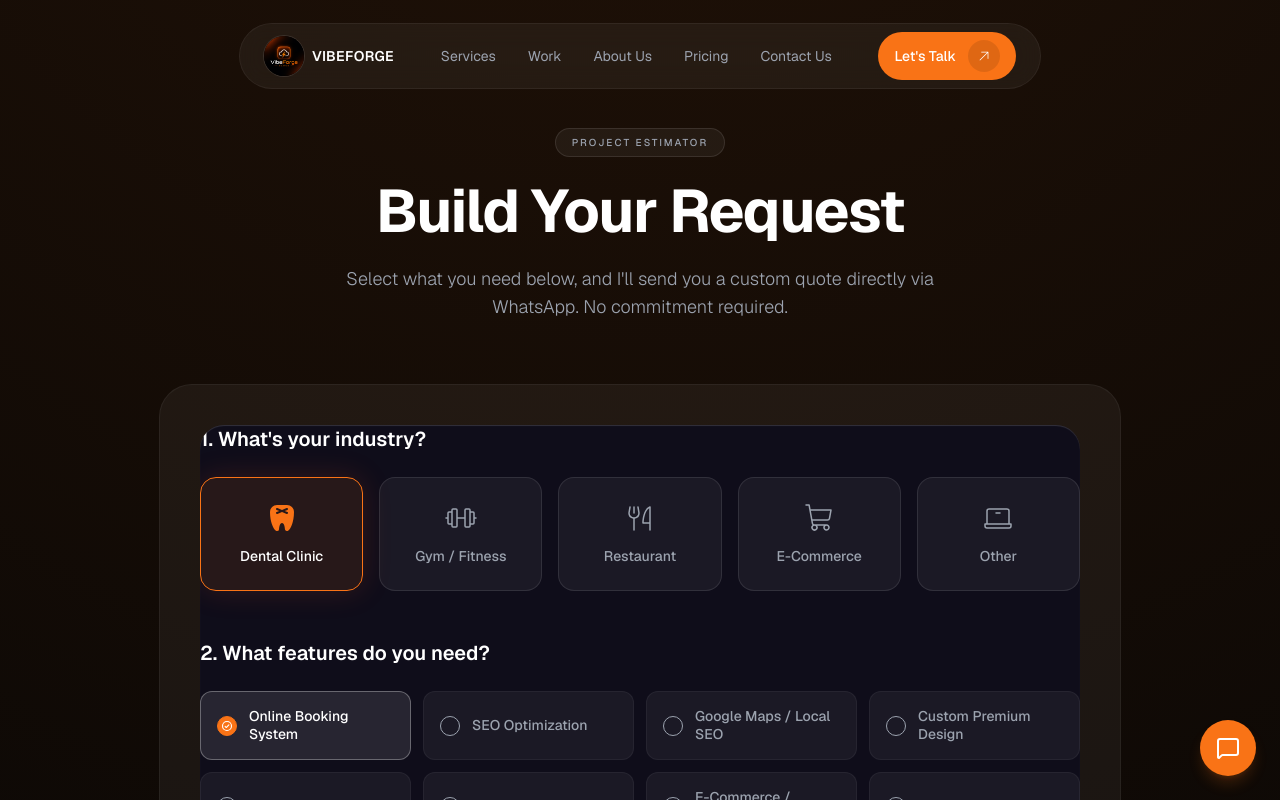
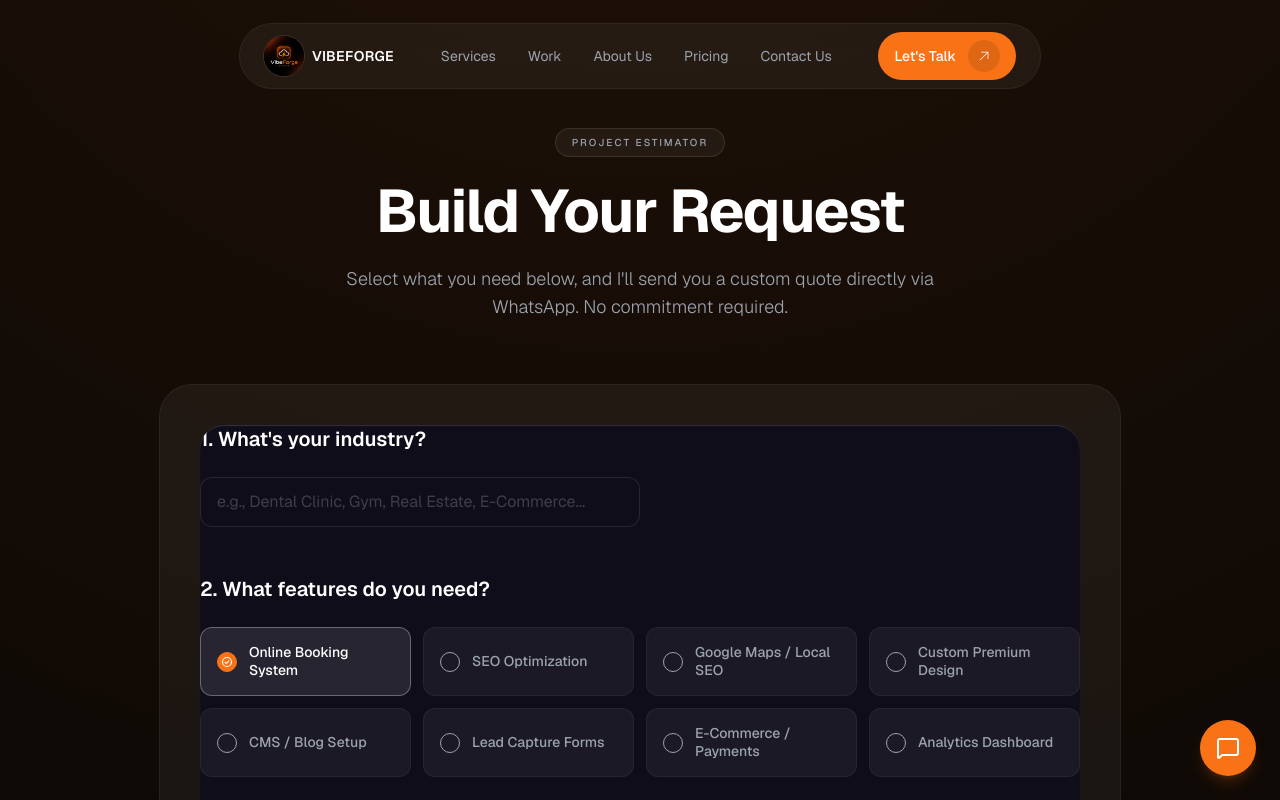
Before and after one commit to shivachoudhary4235-prog/my-protfolio, a Next.js app: page /build in a window 1280 px wide. Shown: the top 800 px of the page. Built offline with nearby package versions, Linux system fonts and the light colour scheme; a web font is replaced by a local one.

Commit message:
Replace industry grid with manual text input

```diff
--- a/src/components/sections/ProjectBuilder.tsx
+++ b/src/components/sections/ProjectBuilder.tsx
@@ -2,18 +2,10 @@
 
 import { useState } from "react";
 import { motion } from "framer-motion";
-import { Tooth, Barbell, ForkKnife, ShoppingCart, Laptop, CheckCircle, WhatsappLogo } from "@phosphor-icons/react";
+import { CheckCircle, WhatsappLogo } from "@phosphor-icons/react";
 import { Card } from "@/components/ui/Card";
 import { Button } from "@/components/ui/Button";
 import { cn } from "@/lib/utils";
-
-const INDUSTRIES = [
-  { id: "dental", name: "Dental Clinic", icon: Tooth },
-  { id: "gym", name: "Gym / Fitness", icon: Barbell },
-  { id: "restaurant", name: "Restaurant", icon: ForkKnife },
-  { id: "ecommerce", name: "E-Commerce", icon: ShoppingCart },
-  { id: "other", name: "Other", icon: Laptop },
-];
 
 const FEATURES = [
   "Online Booking System",
@@ -27,7 +19,7 @@ const FEATURES = [
 ];
 
 export function ProjectBuilder() {
-  const [selectedIndustry, setSelectedIndustry] = useState<string>("dental");
+  const [industryName, setIndustryName] = useState<string>("");
   const [selectedFeatures, setSelectedFeatures] = useState<string[]>(["Online Booking System", "Mobile-First Design"]);
   const [name, setName] = useState("");
   const [businessName, setBusinessName] = useState("");
@@ -42,14 +34,14 @@ export function ProjectBuilder() {
   };
 
   const generateWhatsAppLink = () => {
-    const industryName = INDUSTRIES.find(i => i.id === selectedIndustry)?.name || "business";
+    const finalIndustry = industryName.trim() || "business";
     const featuresList = selectedFeatures.length > 0 ? selectedFeatures.join(", ") : "a standard high-converting website";
 
     const clientName = name.trim() || "[Your Name]";
     const clientBusiness = businessName.trim() || "[Your Business]";
     const clientReference = referenceLink.trim() ? `\nReference / Inspiration: ${referenceLink.trim()}` : "";
 
-    const text = `Hi Shiva, I'm interested in a new website for my *${industryName}*.\n\nI need these features:\n- ${featuresList}\n${clientReference}\n\nMy name is *${clientName}* from *${clientBusiness}*. Let's discuss a quote!\n\n_(Automated inquiry from your website)_`;
+    const text = `Hi Shiva, I'm interested in a new website for my *${finalIndustry}*.\n\nI need these features:\n- ${featuresList}\n${clientReference}\n\nMy name is *${clientName}* from *${clientBusiness}*. Let's discuss a quote!\n\n_(Automated inquiry from your website)_`;
 
     return `https://wa.me/919619442009?text=${encodeURIComponent(text)}`;
   };
@@ -78,34 +70,13 @@ export function ProjectBuilder() {
         {/* Step 1: Industry */}
         <div className="mb-12">
           <h3 className="text-xl font-semibold text-white mb-6">1. What's your industry?</h3>
-          <div className="grid grid-cols-2 md:grid-cols-5 gap-4">
-            {INDUSTRIES.map((industry) => {
-              const isSelected = selectedIndustry === industry.id;
-              const Icon = industry.icon;
-              return (
-                <button
-                  key={industry.id}
-                  onClick={() => setSelectedIndustry(industry.id)}
-                  className={cn(
-                    "flex flex-col items-center justify-center p-6 rounded-2xl border transition-all duration-300 group",
-                    isSelected
-                      ? "bg-primary/10 border-primary text-white shadow-[0_0_30px_rgba(255,87,34,0.15)]"
-                      : "bg-white/5 border-white/10 text-text-muted hover:bg-white/10 hover:border-white/20"
-                  )}
-                >
-                  <Icon
-                    weight={isSelected ? "fill" : "light"}
-                    size={32}
-                    className={cn(
-                      "mb-3 transition-colors",
-                      isSelected ? "text-primary" : "group-hover:text-white"
-                    )}
-                  />
-                  <span className="text-sm font-medium">{industry.name}</span>
-                </button>
-              );
-            })}
-          </div>
+          <input
+            type="text"
+            value={industryName}
+            onChange={(e) => setIndustryName(e.target.value)}
+            placeholder="e.g., Dental Clinic, Gym, Real Estate, E-Commerce..."
+            className="w-full md:w-1/2 bg-[#0F0D1A] border border-white/10 rounded-xl px-4 py-3 text-white placeholder-white/20 focus:outline-none focus:ring-2 focus:ring-primary/50 transition-all"
+          />
         </div>
 
         {/* Step 2: Features */}
```
